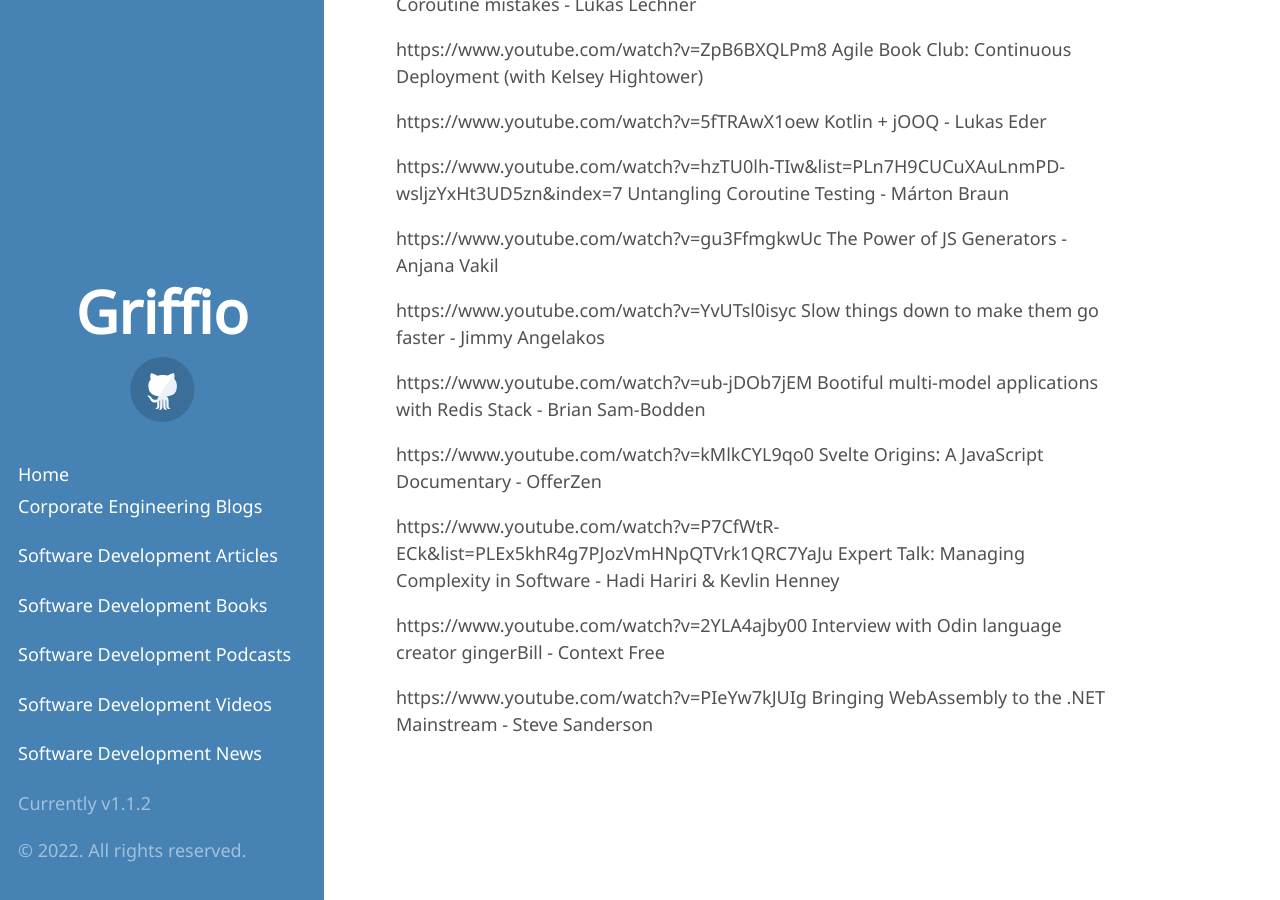
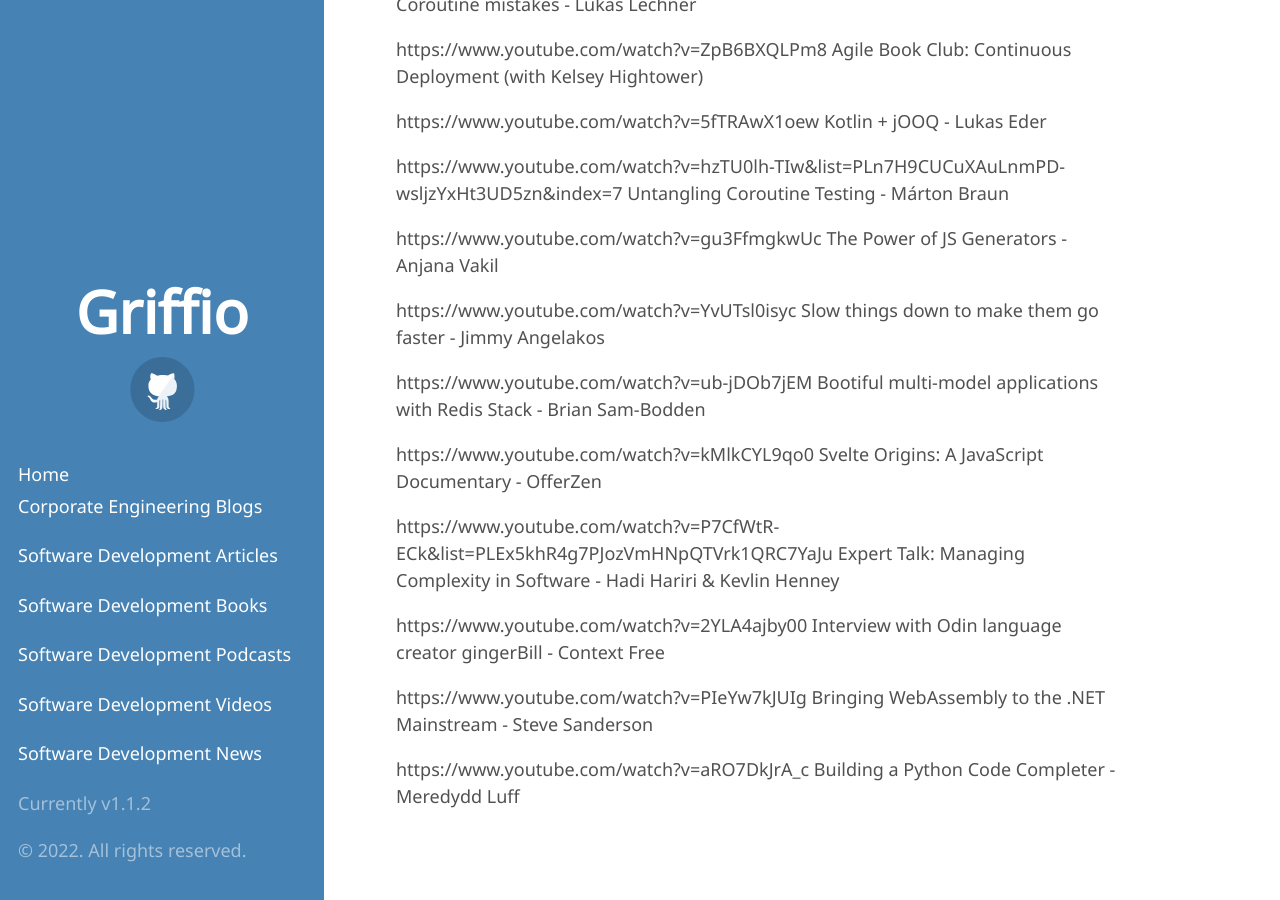
Before and after one commit to griffio/griffio.github.io, a Jekyll site: the page built from tech_talks_highlighted_2022.md, in a window 1280 px wide and 900 px high, scrolled down 513 px. Built offline with Jekyll 4.4.1, drawn with Linux system fonts in a browser that asks for light colours; some web fonts are replaced; our own code applies the rules of GitHub Pages for plain Markdown files.

Commit message:
Building a Python Code Completer - Meredydd Luff

```diff
--- a/tech_talks_highlighted_2022.md
+++ b/tech_talks_highlighted_2022.md
@@ -31,3 +31,5 @@
 https://www.youtube.com/watch?v=2YLA4ajby00 Interview with Odin language creator gingerBill - Context Free
 
 https://www.youtube.com/watch?v=PIeYw7kJUIg Bringing WebAssembly to the .NET Mainstream - Steve Sanderson
+
+https://www.youtube.com/watch?v=aRO7DkJrA_c Building a Python Code Completer - Meredydd Luff
```
